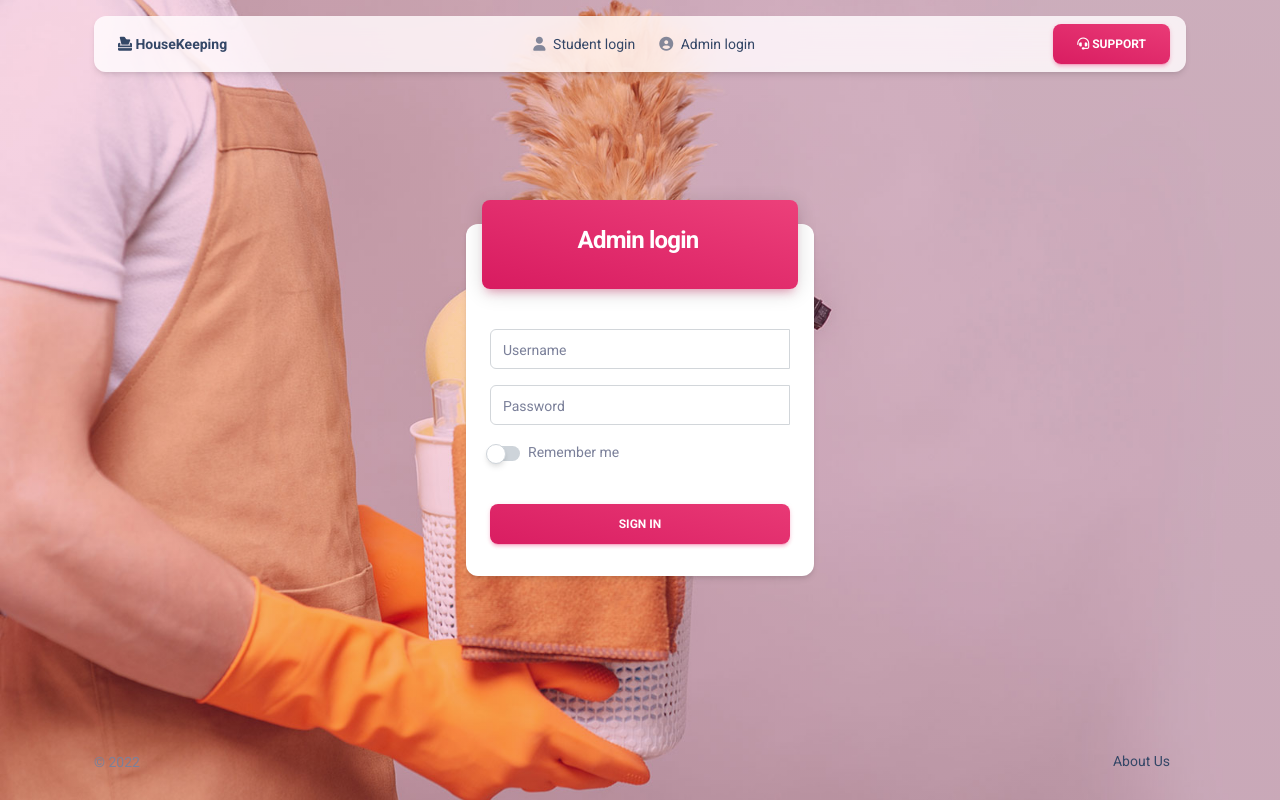
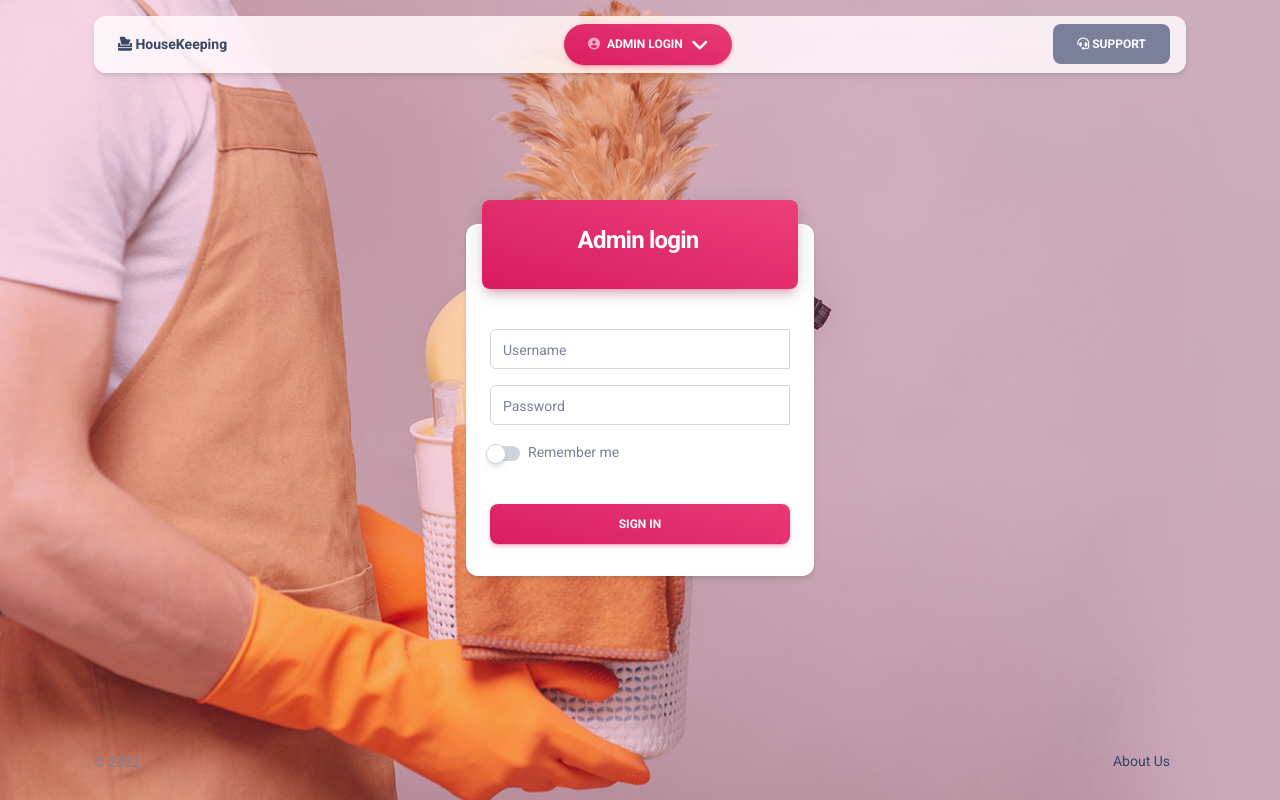
Before and after one commit to Atousa96/Dormitory_cleaning, a PHP site: page /alogin.php in a window 1280 px wide. Run offline with PHP 8.4, Linux system fonts and the light colour scheme; some libraries are stand-ins or nearby versions.

Commit message:
Changed Navbar

```diff
--- a/alogin.php
+++ b/alogin.php
@@ -6,6 +6,15 @@
 <head>
    <title>Housekeeper Admin Login</title>
    <?php require("meta.php"); ?>
+
+                  <style>
+                  .dropdown .dropdown-toggle::after,
+                  .dropend .dropdown-toggle::after,
+                  .dropstart .dropdown-toggle::after,
+                  .dropup .dropdown-toggle::after {
+                     font-size: 20px;
+                  }
+                  </style>
 </head>
 
 <body class="bg-gray-200">
@@ -13,7 +22,7 @@
    <div class="container position-sticky z-index-sticky top-0">
       <div class="row">
          <div class="col-12">
-            <!-- Navbar -->
+             <!-- Navbar -->
             <nav
                class="navbar navbar-expand-lg blur border-radius-xl top-0 z-index-3 shadow position-absolute my-3 py-2 start-0 end-0 mx-4">
                <div class="container-fluid ps-2 pe-0">
@@ -21,7 +30,21 @@
                      <i class="fas fa-box-tissue " aria-hidden="true"></i>
                      HouseKeeping
                   </a>
-                  <button class="navbar-toggler shadow-none ms-2" type="button" data-bs-toggle="collapse"
+                  <div class="dropdown mx-lg-auto">
+                     <button class="btn mb-0 dropdown-toggle bg-gradient-primary w-100 rounded-pill" type="button"
+                        id="dropdownMenuButton1" data-bs-toggle="dropdown" aria-expanded="false">
+                        <i class="fas fa-user-circle opacity-6 me-1"></i>  Admin login
+                     </button>
+                     <ul class="dropdown-menu w-100" aria-labelledby="dropdownMenuButton1">
+                        <li><a class="dropdown-item text-center" href="login.php"> <i class="fa fa-user opacity-6 text-dark me-1"></i> Student login</a></li>
+                        <!-- <li><a class="dropdown-item text-center" href="alogin.php">   <i class="fas fa-user-circle opacity-6 text-dark me-1"></i> Admin login</a></li> -->
+                        <li><a class="dropdown-item text-center" href="#">housekeeper</a></li>
+                     </ul>
+                  </div>
+
+
+
+                  <!-- <button class="navbar-toggler shadow-none ms-2" type="button" data-bs-toggle="collapse"
                      data-bs-target="#navigation" aria-controls="navigation" aria-expanded="false"
                      aria-label="Toggle navigation">
                      <span class="navbar-toggler-icon mt-2">
@@ -29,9 +52,14 @@
                         <span class="navbar-toggler-bar bar2"></span>
                         <span class="navbar-toggler-bar bar3"></span>
                      </span>
-                  </button>
-                  <div class="collapse navbar-collapse" id="navigation">
-                     <ul class="navbar-nav mx-auto">
+                  </button> -->
+                  <div class="collapse-sm navbar-sm-collapse" id="navigation">
+
+
+
+
+<!--
+                     <ul class="navbar-nav mx-auto d-lg-none">
 
                         <li class="nav-item">
                            <a class="nav-link me-2" href="login.php">
@@ -46,14 +74,18 @@
                            </a>
                         </li>
 
-                     </ul>
+                     </ul> -->
+
+
                      <ul class="navbar-nav d-lg-block d-none">
                         <li class="nav-item">
-                           <a class="btn bg-gradient-primary  mb-0" href="https://wa.me/16478639527" target="_blank"
+                           <a class="btn  btn-secondary  mb-0" href="https://wa.me/16478639527" target="_blank"
                               type="button"> <i class="fas fa-headset" aria-hidden="true"></i> Support</a>
                         </li>
                      </ul>
                   </div>
+
+
                </div>
             </nav>
             <!-- End Navbar -->
```
Also changed, not shown: login.php (+10 -13 lines).
